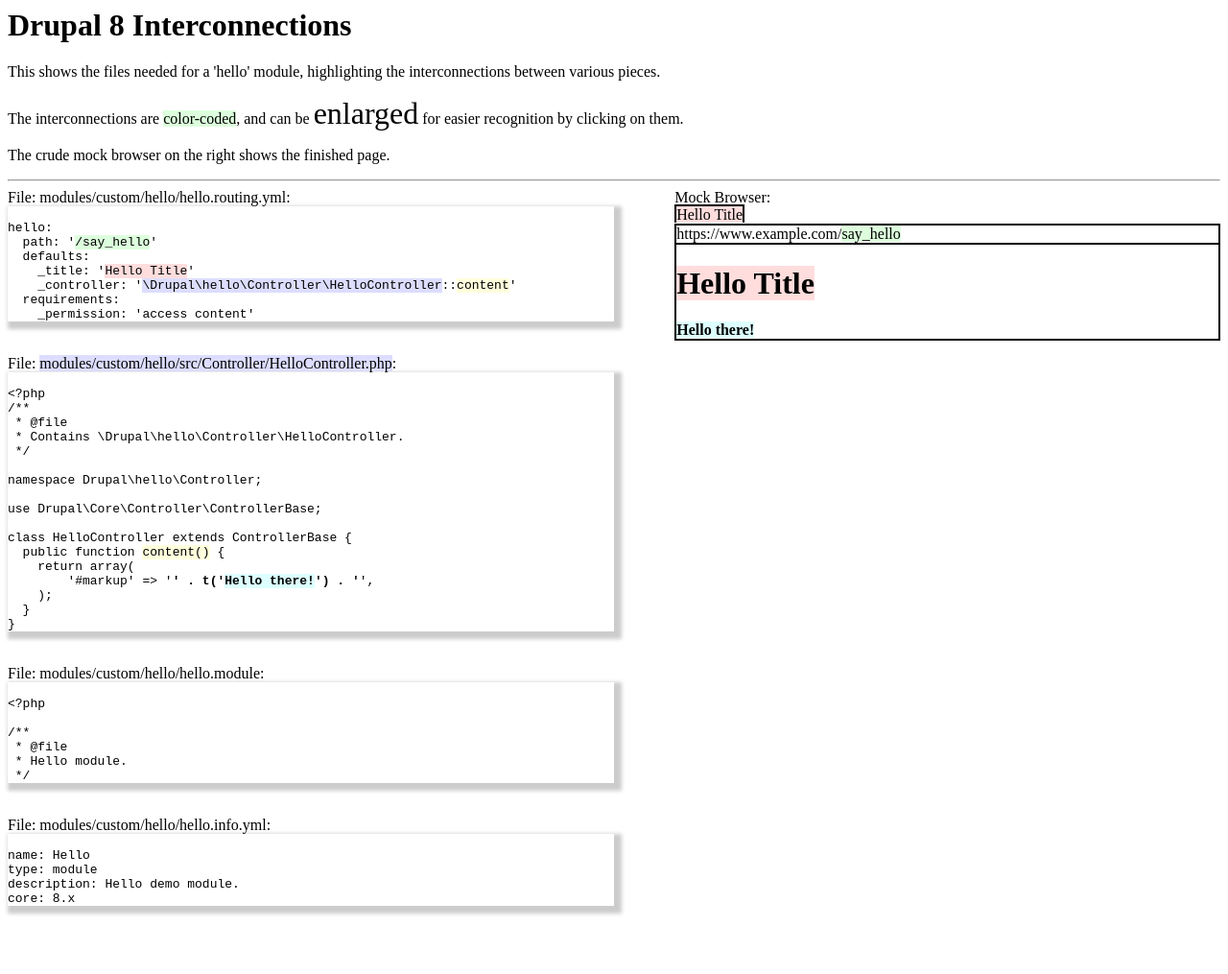
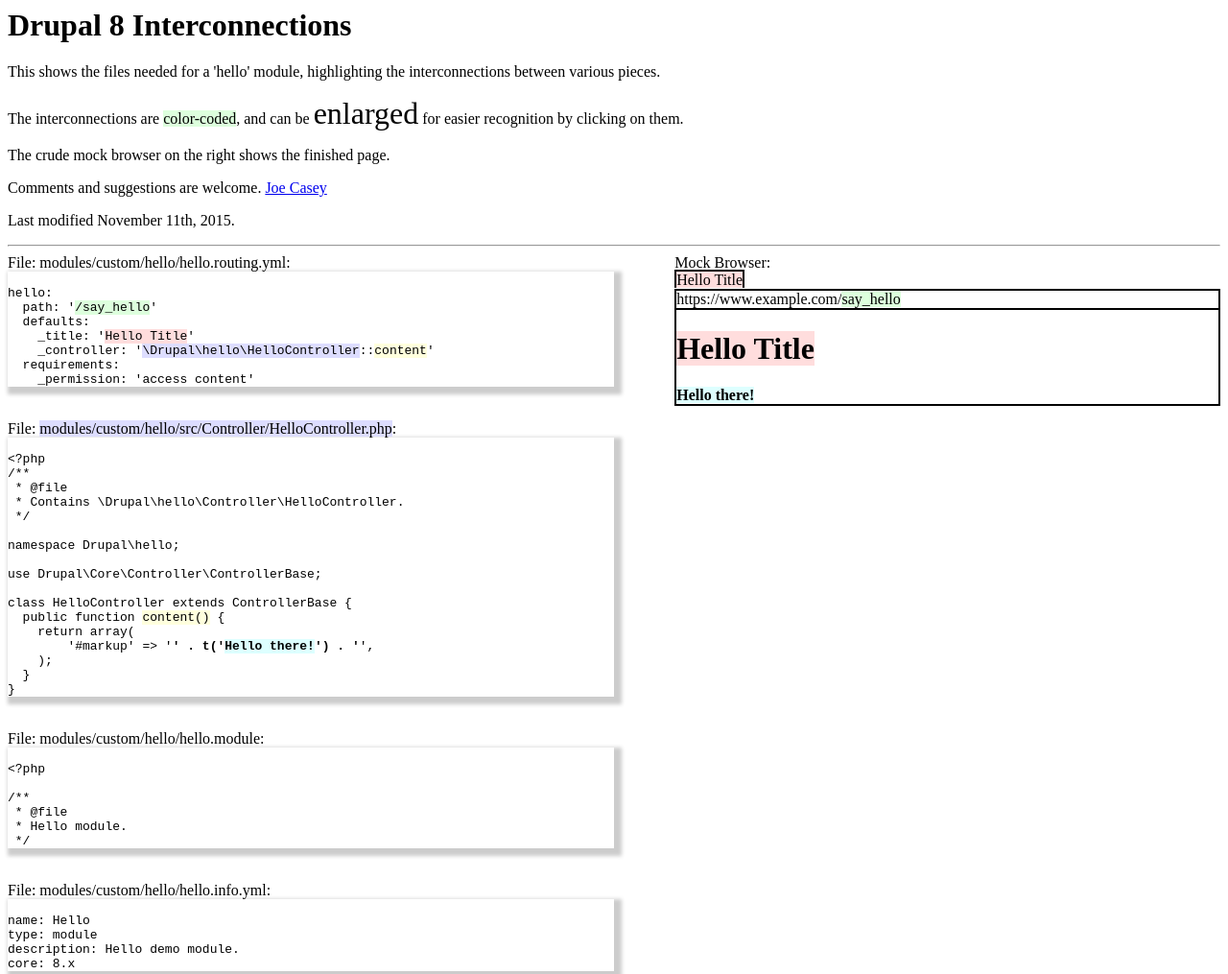
Before and after one commit to josephbcasey/d8-interconnections-demo, a plain HTML site: page d8-interconnections.html in a window 1280 px wide. Shown: the top 1015 px of the page at 96% size. Before the commit the page ends 979 px from the top, so only its background shows below. Drawn offline with nearby package versions, Linux system fonts and the light colour scheme.

Commit message:
fix demo file paths, improve text.

```diff
--- a/d8-interconnections.html
+++ b/d8-interconnections.html
@@ -6,6 +6,7 @@
       </script>
 
     <style media="screen" type="text/css">
+        /* "File" styling. */
         .file {
             white-space: pre;
             font-family: monospace;
@@ -16,16 +17,15 @@
         }
         .filename {
             margin-bottom: 0;
+        }
 
-        }
+        /* Highlighting. This is toggled by js at the bottom of this page. */
         #a1, #b1, #c1 {
             background: #ddffdd;
         }
-
         #a2, #b2, #c2 {
             background: #ffdddd;
         }
-
         #a3, #b3, #c3 {
             background: #ddddff;
         }
@@ -38,6 +38,8 @@
         .highlighted {
             font-size: 200%;
         }
+
+        /* Mock browser styling */
         .tab {
             border-top: 2px solid black;
             border-left: 2px solid black;
@@ -62,7 +64,6 @@
             float: right;
             width: 45%;
         }
-
     </style>
 
    </head>
@@ -74,6 +75,8 @@
 <p>This shows the files needed for a 'hello' module, highlighting the interconnections between various pieces.</p>
 <p>The interconnections are <span style="background: #ddffdd;">color-coded</span>, and can be <span style="font-size: 200%;">enlarged</span> for easier recognition by clicking on them.</p>
 <p>The crude mock browser on the right shows the finished page.</p>
+<p>Comments and suggestions are welcome. <a href="mailto:joe.casey@acquia.com">Joe Casey</a></p>
+<p>Last modified November 11th, 2015.</p>
 <hr/>
 
 <!-- ##################################################################################### -->
@@ -99,7 +102,7 @@ hello:
   path: &apos;<span class="highlightable" id="a1">/say_hello</span>&apos;
   defaults:
     _title: &apos;<span class="highlightable" id="a2">Hello Title</span>&apos;
-    _controller: &apos;<span class="highlightable" id="a3">\Drupal\hello\Controller\HelloController</span>::<span class="highlightable" id="a4">content</span>&apos;
+    _controller: &apos;<span class="highlightable" id="a3">\Drupal\hello\HelloController</span>::<span class="highlightable" id="a4">content</span>&apos;
   requirements:
     _permission: &apos;access content&apos;
 </div>
@@ -115,7 +118,7 @@ hello:
  * Contains \Drupal\hello\Controller\HelloController.
  */
 
-namespace Drupal\hello\Controller;
+namespace Drupal\hello;
 
 use Drupal\Core\Controller\ControllerBase;
 
@@ -155,16 +158,20 @@ core: 8.x
 <!-- ##################################################################################### -->
 <!-- ##################################################################################### -->
 
-
       <script type = "text/javascript">
         (function( $ ){
+            // Toggle highlighting.
             $(".highlightable").on("click", function(){
+                // Find out what got clicked.
                 var id = $(this).attr('id');
                 var index = id.substring(1);
-console.log( '  index = ' + index);
+
+                // Un-highlight everything.
                 $('span[id^="a"]').removeClass("highlighted")
                 $('span[id^="b"]').removeClass("highlighted")
                 $('span[id^="c"]').removeClass("highlighted")
+
+                // Highlight the clicked element and related elements.
                 $("#a"+index).addClass("highlighted");
                 $("#b"+index).addClass("highlighted");
                 $("#c"+index).addClass("highlighted");
```
Lines whose indentation alone changed are shown as unchanged.
